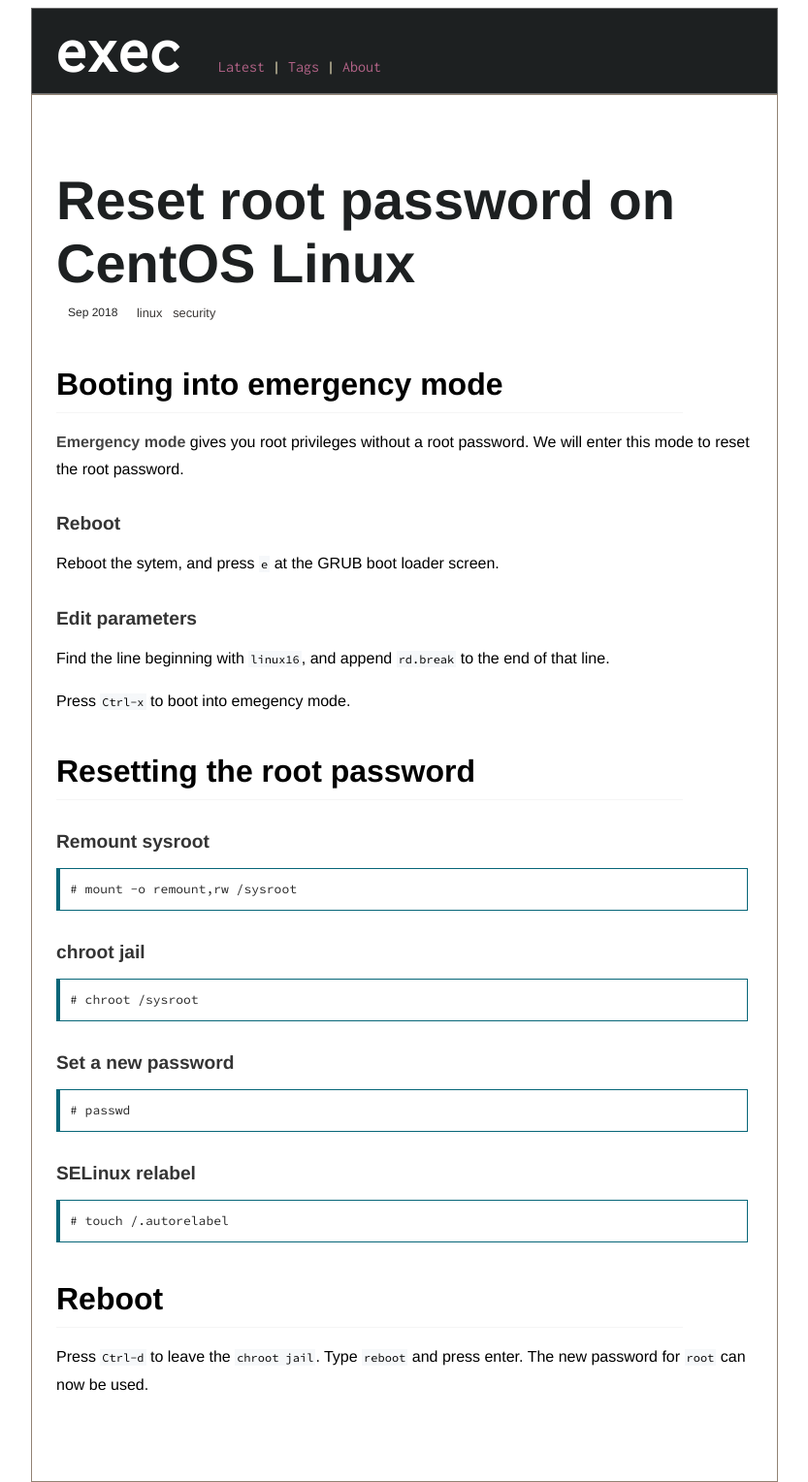
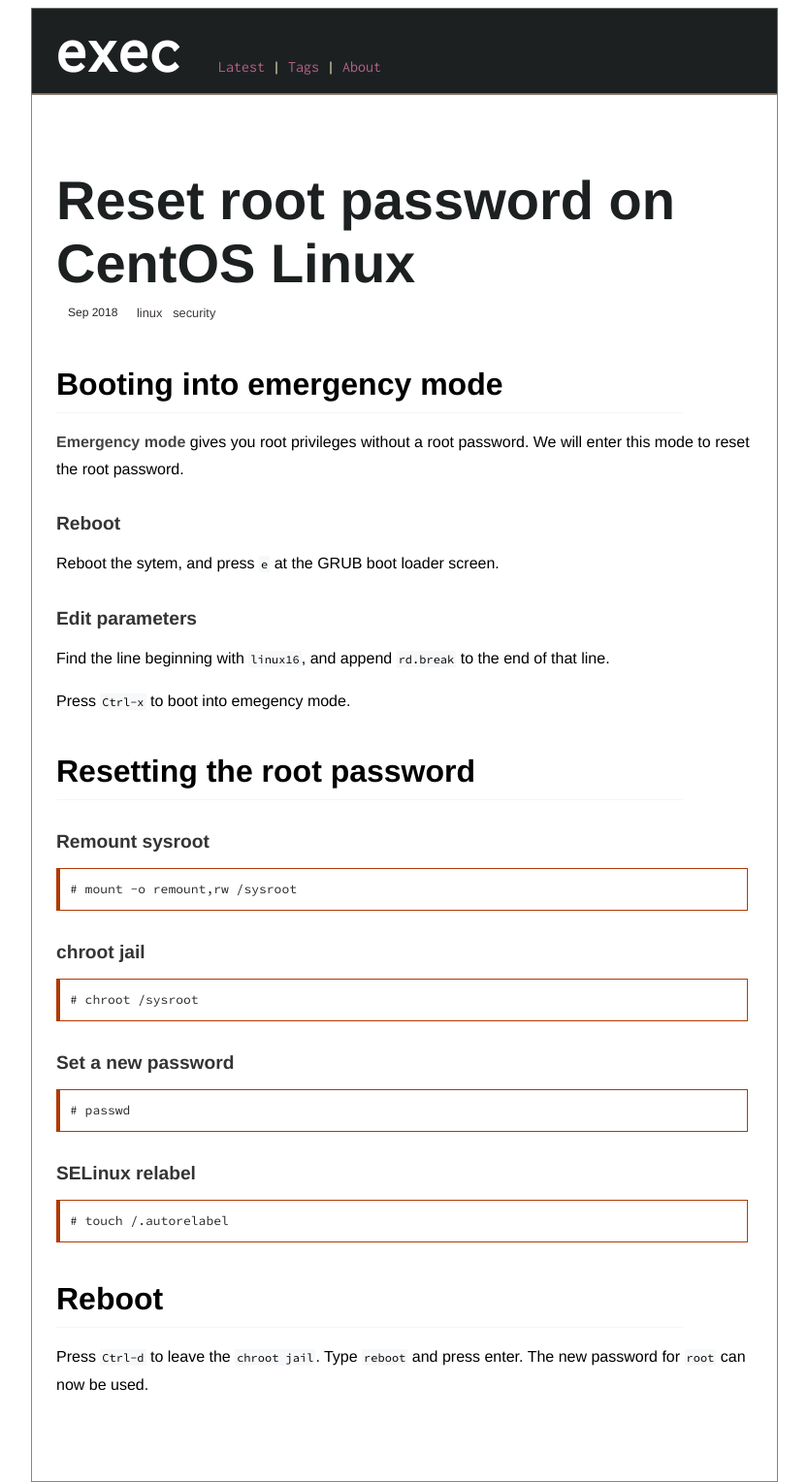
Before and after one commit to execas/execas.github.io, a Jekyll site: the page built from _posts/2018-09-03-reset-root-password-on-centos-linux.md, in a window 1280 px wide. Shown: the whole page at 97% size, without its empty margins (223-1056 px from the left). Built offline with Jekyll 4.4.1, drawn with Linux system fonts in a browser that asks for light colours.

Commit message:
Update execas.css

```diff
--- a/css/execas.css
+++ b/css/execas.css
@@ -60,8 +60,8 @@ pre {
      padding-left: 10px;
      padding-bottom: 12px;
      padding-top: 12px;
-     border:1px solid #076678;
-     border-left:4px solid #076678;
+     border:1px solid #af3a03;
+     border-left:4px solid #af3a03;
      white-space: pre;
      overflow: auto;
      /*border-radius: 5px 5px 5px 5px;     */
```
